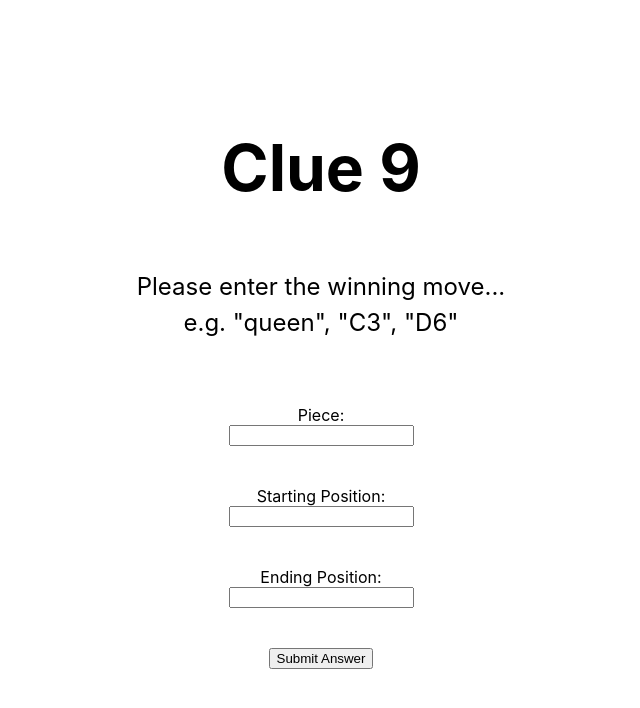
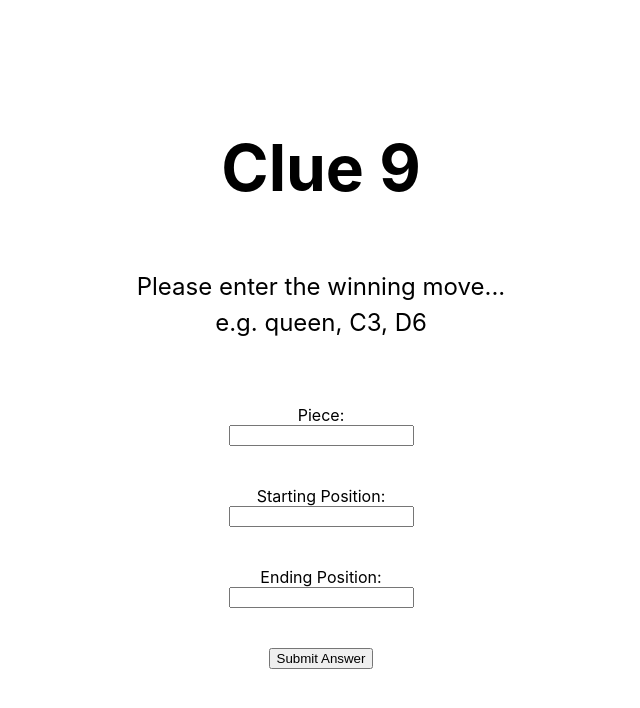
Before and after one commit to stardust5555/clue, a Next.js app: page / in a window 1280 px wide. Shown: the top 708 px of the page, without its empty margins (319-959 px from the left). Built offline with nearby package versions, Linux system fonts and the light colour scheme.

Commit message:
took away quotes for example

```diff
--- a/pages/index.js
+++ b/pages/index.js
@@ -38,7 +38,7 @@ export default function Home() {
 
         <p className={styles.description}> Please enter the winning move...
         <br></br>
-        e.g. "queen", "C3", "D6"
+        e.g. queen, C3, D6
         </p>
 
 
```
Also changed, not shown: .eslintrc.json.
